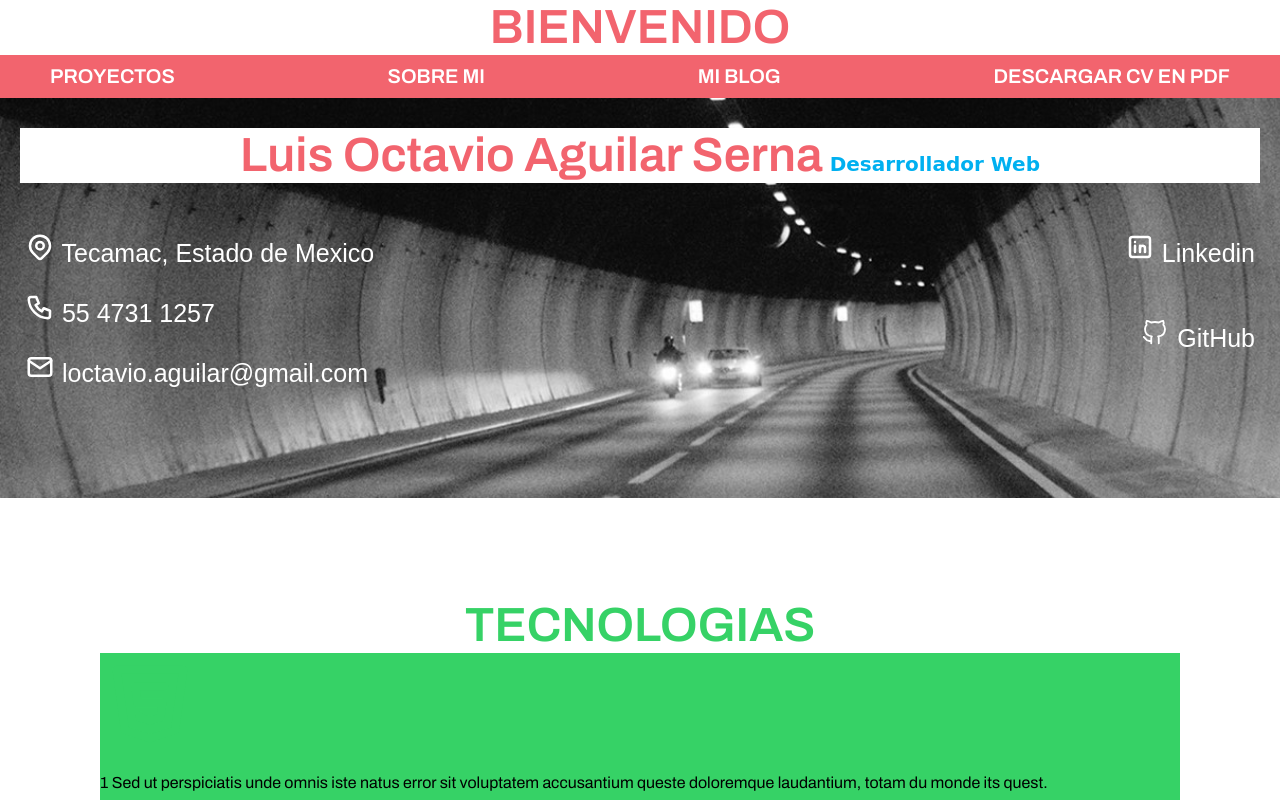
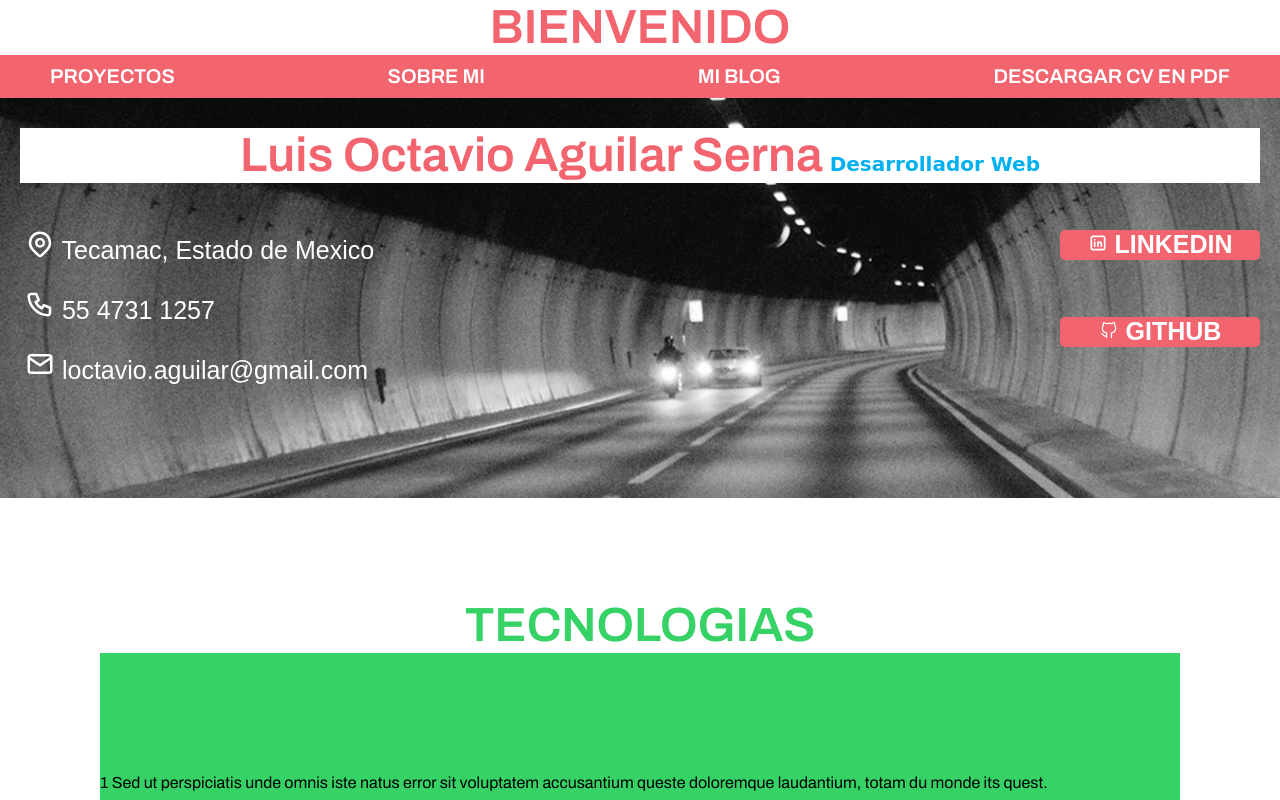
Before and after one commit to OctavioAS/portafolio_loas, a plain HTML site: page index.html in a window 1280 px wide. Shown: the top 800 px of the page. Drawn offline with Linux system fonts and the light colour scheme; a web font is replaced by a local one.

Commit message:
portfolio_version_07_/index.html:-portada-avance-2-de-2-(enlaces-linkedin_github-listos-se-han-alineado-de-forma-exitosa)-portada-concluida/styles.css:-se-utilizo-flexbox-para-distribuir-contenido-de-portada-se-procedio-de-la-siguiente-forma:-se-establecio-un-contenedor-gral-para-la-portada-despues-se-establecio-un-contenedor-especifico-para-dos-contenedores-el-primero-para-la-info-gral-y-el-segundo-para-los-enlaces--de-esta-forma-se-aplico-un-justify-content_-space-between-en-el-contenedor-especifico-con-flex-direction:-row--por-ultimo-se-aplico-un-hover-en-los-enlaces

```diff
--- a/css/styles.css
+++ b/css/styles.css
@@ -111,10 +111,10 @@ body{
     display: flex;
     flex-direction: row;
     justify-content:space-between;
+    height: 25rem;;
 }
 
 .caja1{
-    /*background-color: black;*/
     color: white;
     font-weight: 400;
     font-size: 25px;
@@ -123,29 +123,26 @@ body{
     height: 200px;
     width:400px;
 
-    line-height: 110px;
+    line-height: 105px;
     text-align:left;
 
     margin: 5px;
+
+
 }
 
 .caja2{
-    /*background-color: black;*/
+    display: flex;
+    flex-direction: column;
+    justify-content:flex-start;
+
     color: white;
     font-size: 25px;
     font-family: 'Gruppo', sans-serif;
-
-    height: 200px;
-    width:300px;
-
-    line-height: 110px;
-    text-align:right;
-
-    margin: 5px;
 }
 
 .parrafo{
-    margin: 0;
+    margin:  0;
     height: 60px;
 
 }
@@ -200,3 +197,23 @@ body{
     display: flexbox;
     margin: 100px;
 }
+
+.boton{
+    background-color: var(--mainLoas);
+    color: white;
+    text-decoration: none;
+    font-weight: bold;
+    text-align:center;
+    text-transform: uppercase;
+    border-radius: 0.5rem;
+
+
+    height: 3rem;
+    width: 20rem;
+    margin: 3.7rem 0 2rem 0;
+}
+
+.caja2 a:hover {
+    background-color: var(--blueLoas);
+    color: black;
+}
--- a/index.html
+++ b/index.html
@@ -45,7 +45,6 @@
     </div>
 
     <section class="portada">
-
             <div class="bg-titulo">
                 <h2 class="titulo">luis octavio aguilar serna<span> desarrollador web</span></h2>
             </div>
@@ -80,25 +79,25 @@
                 </div>
 
             <div class="caja2">
-                <p class="parrafo">
-                    <svg xmlns="http://www.w3.org/2000/svg" class="icon icon-tabler icon-tabler-brand-linkedin" width="30" height="30" viewBox="0 0 24 24" stroke-width="2" stroke="#ffffff" fill="none" stroke-linecap="round" stroke-linejoin="round">
+                <a href="https://www.linkedin.com/in/luis-octavio-aguilar-serna-40673724a/" target="_blank" class="boton">
+                    <svg xmlns="http://www.w3.org/2000/svg" class="icon icon-tabler icon-tabler-brand-linkedin" width="20" height="20" viewBox="0 0 24 24" stroke-width="2" stroke="#ffffff" fill="none" stroke-linecap="round" stroke-linejoin="round">
                         <path stroke="none" d="M0 0h24v24H0z" fill="none"/>
                         <path d="M4 4m0 2a2 2 0 0 1 2 -2h12a2 2 0 0 1 2 2v12a2 2 0 0 1 -2 2h-12a2 2 0 0 1 -2 -2z" />
                         <path d="M8 11l0 5" />
                         <path d="M8 8l0 .01" />
                         <path d="M12 16l0 -5" />
                         <path d="M16 16v-3a2 2 0 0 0 -4 0" />
-                      </svg>
-                      Linkedin
-                </p>
+                    </svg>
+                    Linkedin
+                </a>
 
-                <p>
-                    <svg xmlns="http://www.w3.org/2000/svg" class="icon icon-tabler icon-tabler-brand-github" width="30" height="30" viewBox="0 0 24 24" stroke-width="1.5" stroke="#ffffff" fill="none" stroke-linecap="round" stroke-linejoin="round">
+                <a href="https://github.com/OctavioAS" target="_blank" class="boton">
+                    <svg xmlns="http://www.w3.org/2000/svg" class="icon icon-tabler icon-tabler-brand-github" width="20" height="20" viewBox="0 0 24 24" stroke-width="1.5" stroke="#ffffff" fill="none" stroke-linecap="round" stroke-linejoin="round">
                         <path stroke="none" d="M0 0h24v24H0z" fill="none"/>
                         <path d="M9 19c-4.3 1.4 -4.3 -2.5 -6 -3m12 5v-3.5c0 -1 .1 -1.4 -.5 -2c2.8 -.3 5.5 -1.4 5.5 -6a4.6 4.6 0 0 0 -1.3 -3.2a4.2 4.2 0 0 0 -.1 -3.2s-1.1 -.3 -3.5 1.3a12.3 12.3 0 0 0 -6.2 0c-2.4 -1.6 -3.5 -1.3 -3.5 -1.3a4.2 4.2 0 0 0 -.1 3.2a4.6 4.6 0 0 0 -1.3 3.2c0 4.6 2.7 5.7 5.5 6c-.6 .6 -.6 1.2 -.5 2v3.5" />
                     </svg>
                     GitHub
-                </p>
+                </a>
             </div>
         </div>
     </section>
```
